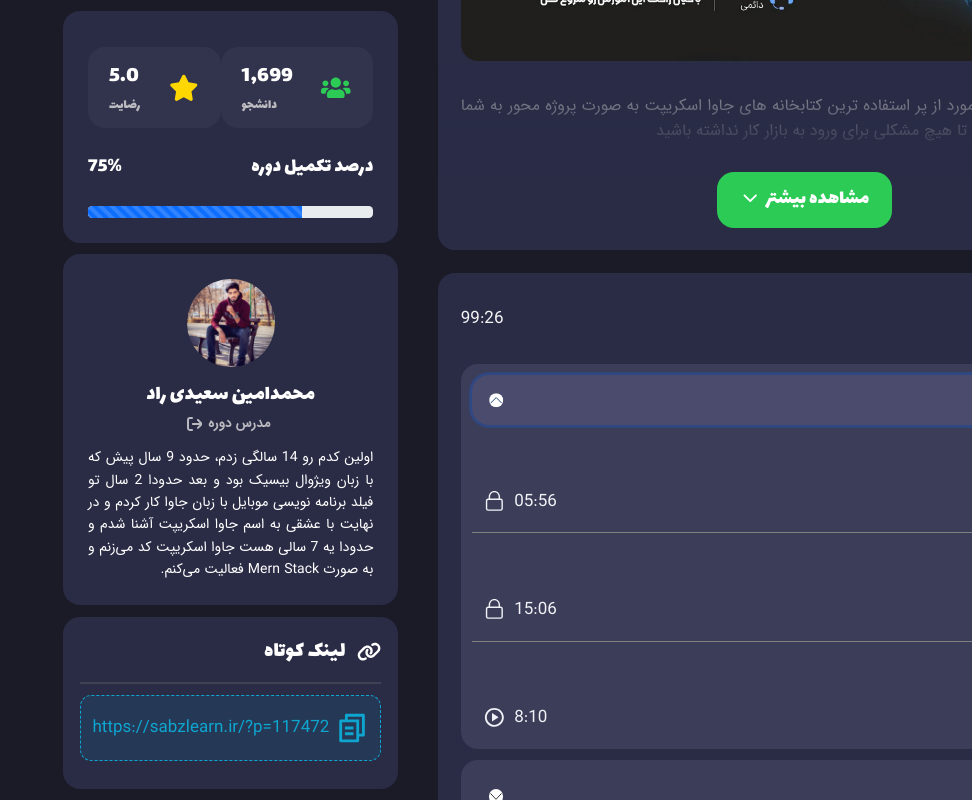
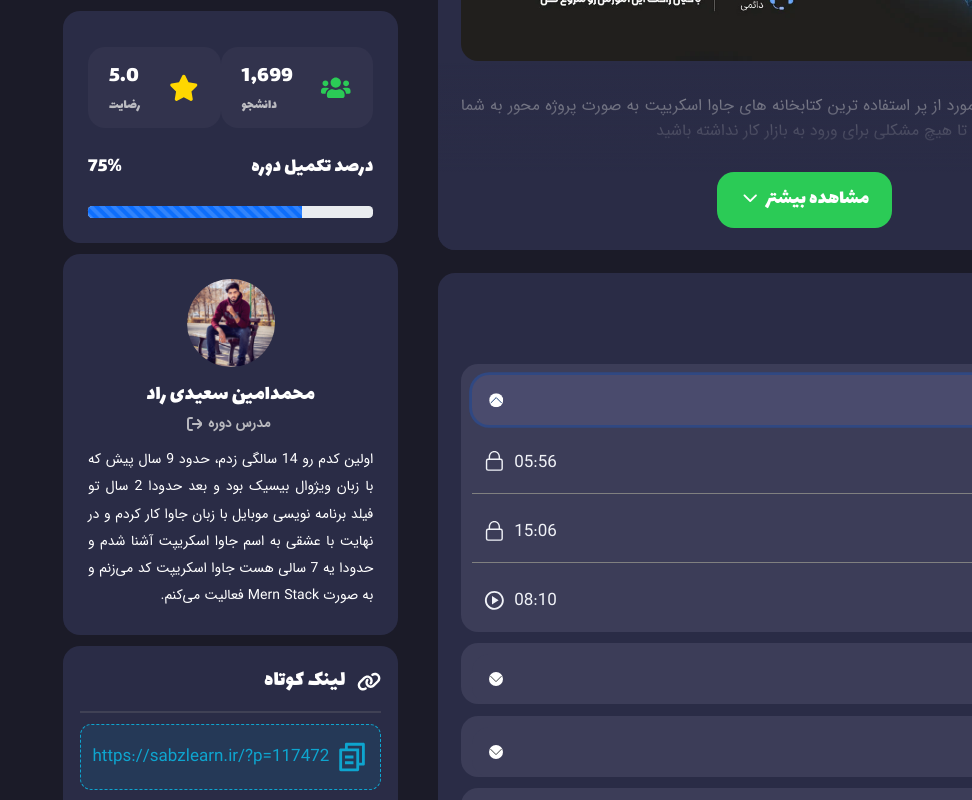
Before and after one commit to khadem-mh/weblearn, a React (Create React App) app: page /course-info in a window 1280 px wide. Both pictures are taken after a click on the button "carousel - 1". Shown: the part 1348-2148 px from the top of the page, without its empty margins (308-1280 px from the left). Built offline with nearby package versions, Linux system fonts and the light colour scheme; a web font is replaced by a local one.

Commit message:
fix: fix bug the faNumber.js for time video and develope Lesson

```diff
--- a/src/Components/AccordionListVideo/AccordionListVideo.css
+++ b/src/Components/AccordionListVideo/AccordionListVideo.css
@@ -15,26 +15,11 @@
 }
 
 .introduction__accordion-body:hover .introduction__accordion-count {
-    background-color: rgba(6, 160, 6, 0.5) !important;
+    background-color: var(--primary-color);
 }
 
 .introduction__accordion-body:hover .introduction__accordion-icon {
     color: var(--primary-color) !important;
-}
-
-.introduction__accordion-body:hover .introduction__accordion-price {
-    background-color: rgba(6, 160, 6, 0.5) !important;
-    color: rgb(18, 255, 18) !important;
-}
-
-.introduction__accordion-price {
-    color: lightgray;
-    padding: .5rem 1rem;
-    background-color: rgba(84, 85, 119, 1);
-    border-radius: .4rem;
-    font-size: .9rem;
-    margin-top: 1rem;
-    transition: all 200ms;
 }
 
 .introduction__accordion-right {
@@ -149,7 +134,7 @@
     margin-bottom: -1rem !important;
 }
 
-.container-accordion-body:not(:last-child) .accordion-body  {
+.container-accordion-body:not(:last-child) .accordion-body {
     border-bottom: 1px solid gray !important;
 }
 
--- a/src/Components/AccordionListVideo/AccordionListVideo.jsx
+++ b/src/Components/AccordionListVideo/AccordionListVideo.jsx
@@ -4,11 +4,11 @@ import { Link } from 'react-router-dom';
 import Accordion from 'react-bootstrap/Accordion';
 import { MdOutlinePlayCircle } from "react-icons/md";
 import { GoLock } from "react-icons/go";
+import faNumber from '../../Functions/FaNumber/FaNumber';
 
 export default function AccordionListVideo({ obj }) {
 
     const keyObj = Object.keys(obj)
-    console.log(keyObj);
     return (
         <Accordion>
 
@@ -32,12 +32,11 @@ export default function AccordionListVideo({ obj }) {
                                                         <p className="introduction__accordion-link">{item.textBody}</p>
 
                                                     </div>
-                                                    <p className='introduction__accordion-price'>{item.hasPriceText}</p>
                                                 </div>
 
                                                 <div className="introduction__accordion-left">
                                                     <span className="introduction__accordion-time">
-                                                        <span>{item.time}</span>
+                                                        <span>{faNumber(item.time.slice(0, 2), item.time.slice(3))}</span>
                                                         {
                                                             item.isFree ?
                                                                 <MdOutlinePlayCircle className='introduction__accordion-icon mb-1' />
--- a/src/Functions/FaNumber/FaNumber.js
+++ b/src/Functions/FaNumber/FaNumber.js
@@ -1,6 +1,34 @@
 const faNumber = (num1, num2, num3, dotte = false) => {
     if (num1 && num2 && num3) return (num1.toLocaleString('fa', { useGrouping: false }) + '/' + num2.toLocaleString() + '/' + num3.toLocaleString())
-    else if (num1 && num2 && !num3 && dotte === false) return (num1.toLocaleString() + ':' + num2.toLocaleString())
+    else if (num1 && num2 && !num3 && dotte === false) {
+
+        let number1
+        let number2
+
+        if (num1.length > 1 || num2.length > 1) {
+            if (num1[0] === '0')
+                number1 = (0).toLocaleString() + Number(num1[1]).toLocaleString()
+            else
+                number1 = Number(num1).toLocaleString()
+            if (num2[0] === '0')
+                number2 = (0).toLocaleString() + '' + Number(num2[1]).toLocaleString()
+            else
+                number2 = Number(num2).toLocaleString()
+        }
+
+        if (num1.length > 1 && num2.length > 1) {
+            console.log(number1, number2);
+            return number1 + ':' + number2
+        }
+
+        if (number1 && !number2)
+            return number1 + ':' + num2
+        else if (!number1 && number2) {
+            return num1 + ':' + number2
+        }
+
+
+    }
     else if (num1 && dotte === false) return num1.toLocaleString()
     else if (num1 && dotte) return num1.toLocaleString() + '.' + num2.toLocaleString()
 }
--- a/src/Pages/CourseInfo/CourseInfo.css
+++ b/src/Pages/CourseInfo/CourseInfo.css
@@ -148,6 +148,7 @@
     color: var(--white-color);
     font-size: 14px;
     text-align: justify;
+    line-height: 2.4rem;
 }
 
 /* Finish Teacher Details Styles */
--- a/src/Pages/CourseInfo/CourseInfo.jsx
+++ b/src/Pages/CourseInfo/CourseInfo.jsx
@@ -181,16 +181,16 @@ export default function CourseInfo() {
                     <AccordionListVideo
                       obj={{
                         'carousel - 1': [
-                          { textBody: "اوزش js", hasPriceText: 'نقدی', isFree: false, time: '05:56', to: 'js' },
-                          { textBody: "اوزش react", hasPriceText: 'نقدی', isFree: false, time: '15:06', to: 'react' },
-                          { textBody: "اوزش css", hasPriceText: 'رایگان', isFree: true, time: '8:10', to: 'css' },
+                          { textBody: "اوزش js", isFree: false, time: '05:56', to: 'js' },
+                          { textBody: "اوزش react", isFree: false, time: '15:06', to: 'react' },
+                          { textBody: "اوزش css", isFree: true, time: '08:10', to: 'css' },
                         ],
                         'carousel - 2': [
-                          { textBody: "اوزش nextJS", hasPriceText: 'نقدی', isFree: false, time: '02:36', to: 'next' },
+                          { textBody: "اوزش nextJS", isFree: false, time: '02:36', to: 'next' },
                         ],
                         'carousel - 3': [
-                          { textBody: "اوزش js", hasPriceText: 'نقدی', isFree: false, time: '05:56', to: 'js' },
-                          { textBody: "اوزش react", hasPriceText: 'نقدی', isFree: false, time: '15:06', to: 'react' },
+                          { textBody: "اوزش js", isFree: false, time: '05:56', to: 'js' },
+                          { textBody: "اوزش react", isFree: false, time: '15:06', to: 'react' },
                         ],
                         'carousel-feature': []
                       }}
@@ -208,26 +208,7 @@ export default function CourseInfo() {
                         commentBody={'سلام آقای سعیدی راد از دوره ای که برگزار کردید بسیار سپاس گزارم'}
 
                         responds={[
-                          {
-                            name: 'محمد امین سعیدی راد', role: 'teachr', date: '1402/12/10', comment: "خیلی خوشحالم محمدحسین جانم که از این دوره راضی بودی موفق باشی☻", responds: [
-                              { name: 'علی مرادی', role: 'user', date: '1402/12/10', comment: 'استاد چه زمانی این دوره به پایان میرسه' },
-                              { name: 'محمد امین سعیدی راد', role: 'teacher', date: '1402/12/12', comment: 'مردای جان به شما هیچ ربطی نداره' },
-                              { name: 'علی مرادی', role: 'user', date: '1402/12/13', comment: 'استاد من گزارش بد اخلاقیتون رو به مدیر دادم' },
-                              { name: 'یاسین فراز دل', role: 'user', date: '1402/12/14', comment: 'انقدر شما دوتا بجه بازی در نیارین خجالت بکشین از سنتون با هردو تونم' },
-                            ]
-                          },
-
                           { name: 'عباس پور', role: 'user', date: '1402/12/29', comment: 'من با نظرت موافقم  خادم المهدی دمت گرم ♥' },
-
-                          {
-                            name: 'محمد امین سعیدی راد', role: 'teachr', date: '1402/12/10', comment: "خیلی خوشحالم محمدحسین جانم که از این دوره راضی بودی موفق باشی☻", responds: [
-                              { name: 'علی مرادی', role: 'user', date: '1402/12/10', comment: 'خیلی ممنون بابت زحماتتون' },
-                              { name: 'محمد امین سعیدی راد', role: 'teacher', date: '1402/12/12', comment: 'خواهش می کنم' }
-                            ]
-                          },
-
-                          { name: 'محمد امین سعیدی راد', role: 'teacher', date: '1403/01/01', comment: 'من به عنوان بزرگترتون حق درام به گردنتون پس لطفا دهناتون رو ببندید' },
-
                         ]}
                       />
 
@@ -296,9 +277,9 @@ export default function CourseInfo() {
                   <CopyLinkBox textForCopy={'https://sabzlearn.ir/?p=117472'} titleBox={'لینک کوتاه'} yourStyle={'d-none d-lg-block'} children={<i className="fas fa-link short-url-icon"></i>} />
 
                   <CategoryBox title={'دوره های مرتبط'} yourStyle={'d-none d-lg-block'}>
-                        <CourseCoverAside teacher={'سید محمد حسین خادم المهدی'} pathImg={'Courses/PWA-min.jpg'} link={'pwa'} title={'دوره آموزشی Pwa'} />
-                      <CourseCoverAside teacher={'محمد امین سعیدی راد'} pathImg={'Courses/TypeScript-min-2.jpg'} link={'typescript'} title={'دوره آموزشی TypeScript'} />
-                      <CourseCoverAside teacher={'قدیر یلمه'} pathImg={'Courses/BJS-852x479-1.png'} link={'blackjs'} title={'دوره آموزشی هک و امنیت جاوااسکریپت سیاه'} />
+                    <CourseCoverAside teacher={'سید محمد حسین خادم المهدی'} pathImg={'Courses/PWA-min.jpg'} link={'pwa'} title={'دوره آموزشی Pwa'} />
+                    <CourseCoverAside teacher={'محمد امین سعیدی راد'} pathImg={'Courses/TypeScript-min-2.jpg'} link={'typescript'} title={'دوره آموزشی TypeScript'} />
+                    <CourseCoverAside teacher={'قدیر یلمه'} pathImg={'Courses/BJS-852x479-1.png'} link={'blackjs'} title={'دوره آموزشی هک و امنیت جاوااسکریپت سیاه'} />
                   </CategoryBox>
 
                 </div>
--- a/src/Pages/Lesson/Lesson.jsx
+++ b/src/Pages/Lesson/Lesson.jsx
@@ -8,6 +8,7 @@ import ClassicEditor from '@ckeditor/ckeditor5-build-classic';
 //components
 import BreadCrumb from '../../Components/BreadCrumb/BreadCrumb'
 import ReapondComment from '../../Components/Comment/RespondComment/ReapondComment';
+import AccordionListVideo from '../../Components/AccordionListVideo/AccordionListVideo';
 //icons
 import { FaRegCommentDots } from "react-icons/fa6";
 import { IoPersonCircleOutline } from "react-icons/io5";
@@ -161,6 +162,24 @@ export default function Lesson() {
 
                 <section className='details-lesson__left'>
 
+                    <AccordionListVideo
+                        obj={{
+                            'carousel - 1': [
+                                { textBody: "اوزش js", isFree: false, time: '05:56', to: 'js' },
+                                { textBody: "اوزش react", isFree: false, time: '15:06', to: 'react' },
+                                { textBody: "اوزش css", isFree: true, time: '08:10', to: 'css' },
+                            ],
+                            'carousel - 2': [
+                                { textBody: "اوزش nextJS", isFree: false, time: '02:36', to: 'next' },
+                            ],
+                            'carousel - 3': [
+                                { textBody: "اوزش js", isFree: false, time: '05:56', to: 'js' },
+                                { textBody: "اوزش react", isFree: false, time: '15:06', to: 'react' },
+                            ],
+                            'carousel-feature': []
+                        }}
+                    />
+
                 </section>
 
             </section>
```
